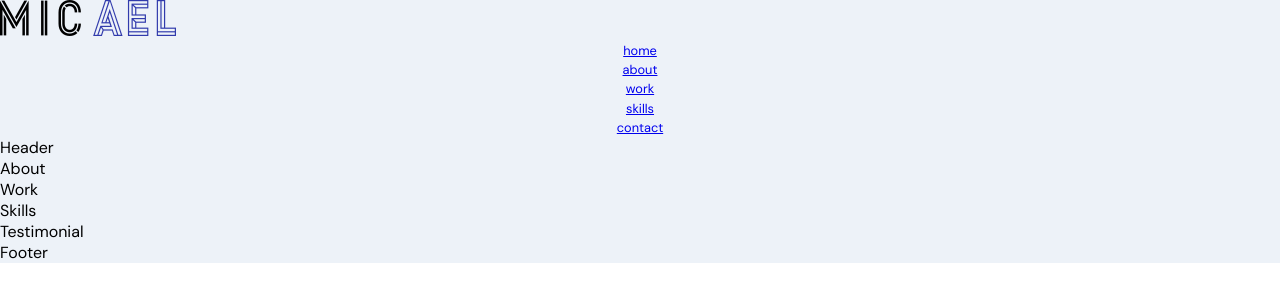
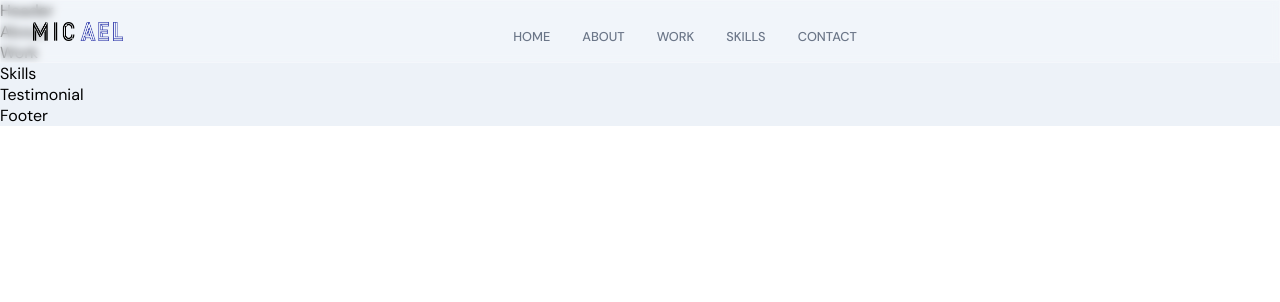
Before and after one commit to CharlesMariga/JSM-portfolio, a React (Create React App) app in the folder client/: page / in a window 1280 px wide. Shown: the top 302 px of the page. Built offline with nearby package versions, Linux system fonts and the light colour scheme.

Commit message:
Finished creating top navbar

```diff
--- a/client/src/components/Navbar/Navbar.scss
+++ b/client/src/components/Navbar/Navbar.scss
@@ -0,0 +1,71 @@
+.app {
+  &__navbar {
+    width: 100%;
+    display: flex;
+    justify-content: space-between;
+    align-items: center;
+    padding: 1rem 2rem;
+    background: rgba($color: #ffff, $alpha: 0.25);
+    backdrop-filter: blur(4px);
+    -webkit-backdrop-filter: blur(4px);
+    border: 1px solid rgba(255, 255, 255, 0.18);
+    position: fixed;
+    z-index: 2;
+  }
+
+  &__navbar-logo {
+    display: flex;
+    justify-content: flex-start;
+    align-items: center;
+
+    img {
+      width: 90px;
+      height: auto;
+
+      @media screen and (min-width: 2000px) {
+        width: 180px;
+      }
+    }
+  }
+
+  &__navbar-links {
+    flex: 1;
+    display: flex;
+    justify-content: center;
+    align-items: center;
+    list-style: none;
+
+    li {
+      margin: 0 1rem;
+      cursor: pointer;
+      flex-direction: column;
+
+      &:hover {
+        div {
+          background-color: var(--secondary-color);
+        }
+      }
+
+      div {
+        width: 5px;
+        height: 5px;
+        background: transparent;
+        border-radius: 50%;
+        margin-bottom: 5px;
+      }
+
+      a {
+        color: var(--gray-color);
+        text-decoration: none;
+        flex-direction: column;
+        text-transform: uppercase;
+        font-weight: 500;
+        transition: all 0.3s ease-in-out;
+
+        &:hover {
+          color: var(--secondary-color);
+        }
+      }
+    }
+  }
+}
```
